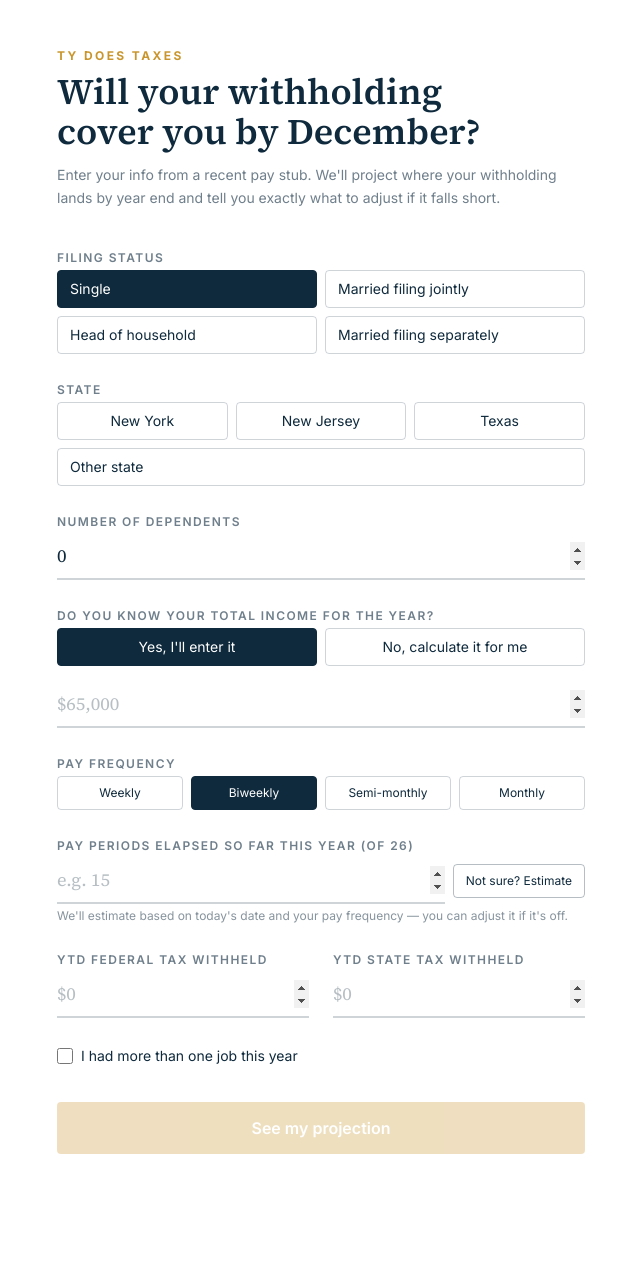
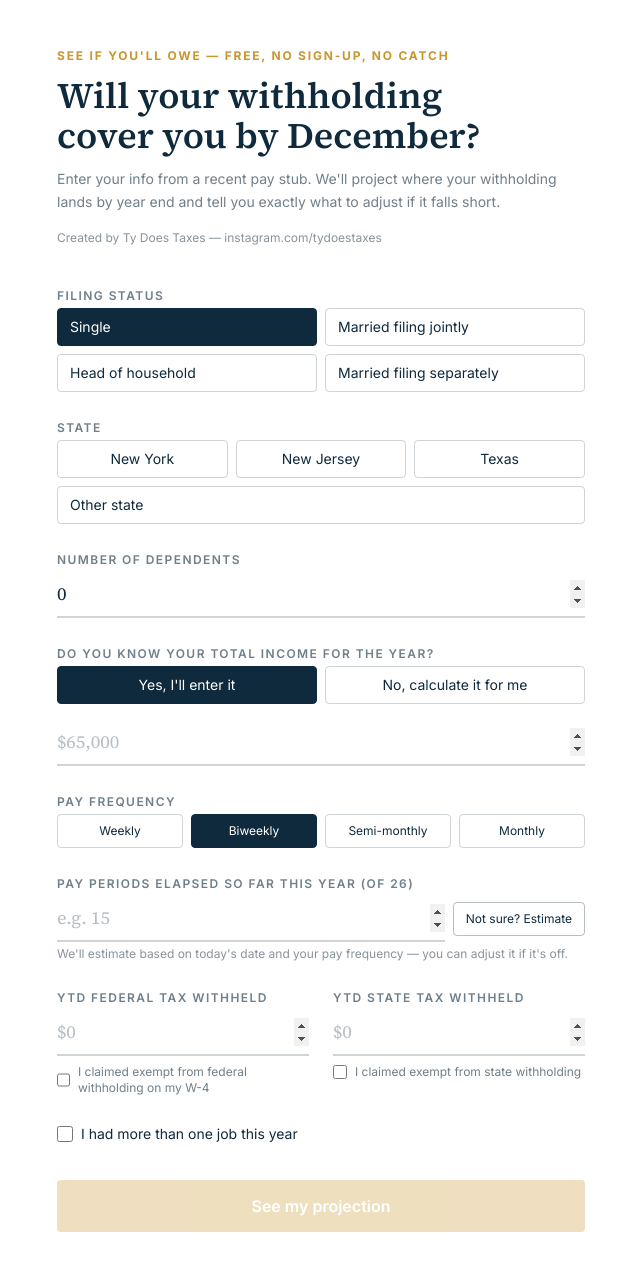
Before and after one commit to t3dwards88/Ty_Does_Taxes, a React (Vite) app: page / in a window 1280 px wide. Shown: the top 1270 px of the page, without its empty margins (319-959 px from the left). Before the commit the page ends 1202 px from the top, so only its background shows below. Built offline with nearby package versions, Linux system fonts and the light colour scheme.

Commit message:
Update App2.jsx
Changed name

```diff
--- a/src/App.jsx
+++ b/src/App.jsx
@@ -347,6 +347,8 @@ export default function WithholdingTracker() {
   const [payPeriodsElapsed, setPayPeriodsElapsed] = useState("");
   const [ytdFederalWithheld, setYtdFederalWithheld] = useState("");
   const [ytdStateWithheld, setYtdStateWithheld] = useState("");
+  const [isExemptFederal, setIsExemptFederal] = useState(false);
+  const [isExemptState, setIsExemptState] = useState(false);
 
   const [hasMultipleJobs, setHasMultipleJobs] = useState(false);
   const [additionalJobs, setAdditionalJobs] = useState([]);
@@ -397,16 +399,16 @@ export default function WithholdingTracker() {
     incomeReady &&
     Number(payPeriodsElapsed) > 0 &&
     Number(payPeriodsElapsed) <= totalPeriods &&
-    ytdFederalWithheld !== "" &&
-    (stateName === "Texas" || ytdStateWithheld !== "") &&
+    (isExemptFederal || ytdFederalWithheld !== "") &&
+    (stateName === "Texas" || isExemptState || ytdStateWithheld !== "") &&
     (!hasMultipleJobs || additionalJobs.length > 0);
 
   const results = useMemo(() => {
     if (step !== "results") return null;
     const income = effectiveIncome;
     const periodsElapsed = Number(payPeriodsElapsed);
-    const fedWithheldSoFar = Number(ytdFederalWithheld) + additionalJobsFedWithheld;
-    const stateWithheldSoFar = Number(ytdStateWithheld) + additionalJobsStateWithheld;
+    const fedWithheldSoFar = isExemptFederal ? 0 : Number(ytdFederalWithheld) + additionalJobsFedWithheld;
+    const stateWithheldSoFar = isExemptState ? 0 : Number(ytdStateWithheld) + additionalJobsStateWithheld;
 
     const { tax: fedLiability, ctc } = estimateFederalTax({
       grossIncome: income, filingStatus, dependents: Number(dependents)
@@ -415,10 +417,10 @@ export default function WithholdingTracker() {
       grossIncome: income, filingStatus, dependents: Number(dependents), stateName, isNYC
     });
 
-    const perPeriodFed = fedWithheldSoFar / periodsElapsed;
-    const perPeriodState = stateWithheldSoFar / periodsElapsed;
-    const projectedFed = perPeriodFed * totalPeriods;
-    const projectedState = perPeriodState * totalPeriods;
+    const perPeriodFed = isExemptFederal ? 0 : fedWithheldSoFar / periodsElapsed;
+    const perPeriodState = isExemptState ? 0 : stateWithheldSoFar / periodsElapsed;
+    const projectedFed = isExemptFederal ? 0 : perPeriodFed * totalPeriods;
+    const projectedState = isExemptState ? 0 : perPeriodState * totalPeriods;
 
     const periodsRemaining = totalPeriods - periodsElapsed;
 
@@ -428,18 +430,25 @@ export default function WithholdingTracker() {
     const fedRaisePerCheck = periodsRemaining > 0 ? fedGap / periodsRemaining : fedGap;
     const stateRaisePerCheck = periodsRemaining > 0 ? stateGap / periodsRemaining : stateGap;
 
+    // Flags for someone claiming exempt whose income suggests they'll actually owe something -
+    // exempt status is only valid if you expect zero tax liability for the year.
+    const fedExemptMismatch = isExemptFederal && fedLiability > 0;
+    const stateExemptMismatch = isExemptState && stateLiability > 0;
+
     return {
       income, fedLiability, stateLiability, ctc,
       projectedFed, projectedState,
       fedGap, stateGap,
       fedRaisePerCheck, stateRaisePerCheck,
       periodsRemaining, totalPeriods, periodsElapsed,
-      fedOnTrack: fedGap <= 0,
-      stateOnTrack: stateGap <= 0,
+      fedOnTrack: isExemptFederal ? !fedExemptMismatch : fedGap <= 0,
+      stateOnTrack: isExemptState ? !stateExemptMismatch : stateGap <= 0,
       hasStateTax: stateName !== "Texas" && stateName !== "" && !NO_INCOME_TAX_STATES.includes(stateName),
-      stateConfidence
+      stateConfidence,
+      isExemptFederal, isExemptState,
+      fedExemptMismatch, stateExemptMismatch
     };
-  }, [step, effectiveIncome, payPeriodsElapsed, ytdFederalWithheld, ytdStateWithheld, stateName, isNYC, filingStatus, dependents, totalPeriods, additionalJobsFedWithheld, additionalJobsStateWithheld]);
+  }, [step, effectiveIncome, payPeriodsElapsed, ytdFederalWithheld, ytdStateWithheld, stateName, isNYC, filingStatus, dependents, totalPeriods, additionalJobsFedWithheld, additionalJobsStateWithheld, isExemptFederal, isExemptState]);
 
   // FORMSPREE_ENDPOINT: replace with your own Formspree form URL.
   // See README.md step "Connect the state request form" for how to get one (it's free).
@@ -500,8 +509,8 @@ export default function WithholdingTracker() {
 
       <div className="max-w-xl mx-auto px-6 py-12">
         <header className="mb-10">
-          <div className="font-sans text-xs uppercase tracking-[0.2em] text-[#C9962E] font-bold mb-2">
-            Ty Does Taxes
+          <div className="font-sans text-xs uppercase tracking-[0.15em] text-[#C9962E] font-bold mb-3">
+            See If You'll Owe — Free, No Sign-Up, No Catch
           </div>
           <h1 className="font-serif text-3xl sm:text-4xl font-semibold leading-tight">
             Will your withholding<br />cover you by December?
@@ -509,6 +518,14 @@ export default function WithholdingTracker() {
           <p className="font-sans text-sm text-[#0F2A3D]/60 mt-3 leading-relaxed">
             Enter your info from a recent pay stub. We'll project where your withholding lands by year end and tell you exactly what to adjust if it falls short.
           </p>
+          <a
+            href="https://instagram.com/tydoestaxes"
+            target="_blank"
+            rel="noopener noreferrer"
+            className="font-sans text-xs text-[#0F2A3D]/50 mt-4 inline-block hover:text-[#C9962E] transition-colors"
+          >
+            Created by Ty Does Taxes — instagram.com/tydoestaxes
+          </a>
         </header>
 
         {step === "form" && (
@@ -791,20 +808,44 @@ export default function WithholdingTracker() {
             <div className={`grid gap-6 ${stateName === "Texas" ? "grid-cols-1" : "grid-cols-2"}`}>
               <div>
                 <label className={labelCls}>YTD federal tax withheld</label>
+                {isExemptFederal ? (
+                  <p className="font-serif text-sm text-[#0F2A3D]/50 py-2">Not applicable — claiming exempt</p>
+                ) : (
                   <input
                     type="number" value={ytdFederalWithheld}
                     onChange={(e) => setYtdFederalWithheld(e.target.value)}
                     className={inputCls} placeholder="$0"
                   />
+                )}
+                <label className="flex items-center gap-2 mt-2 font-sans text-xs text-[#0F2A3D]/60 cursor-pointer">
+                  <input
+                    type="checkbox" checked={isExemptFederal}
+                    onChange={(e) => setIsExemptFederal(e.target.checked)}
+                    className="accent-[#C9962E] w-3.5 h-3.5"
+                  />
+                  I claimed exempt from federal withholding on my W-4
+                </label>
               </div>
               {stateName !== "Texas" && (
                 <div>
                   <label className={labelCls}>YTD state tax withheld</label>
+                  {isExemptState ? (
+                    <p className="font-serif text-sm text-[#0F2A3D]/50 py-2">Not applicable — claiming exempt</p>
+                  ) : (
                     <input
                       type="number" value={ytdStateWithheld}
                       onChange={(e) => setYtdStateWithheld(e.target.value)}
                       className={inputCls} placeholder="$0"
                     />
+                  )}
+                  <label className="flex items-center gap-2 mt-2 font-sans text-xs text-[#0F2A3D]/60 cursor-pointer">
+                    <input
+                      type="checkbox" checked={isExemptState}
+                      onChange={(e) => setIsExemptState(e.target.checked)}
+                      className="accent-[#C9962E] w-3.5 h-3.5"
+                    />
+                    I claimed exempt from state withholding
+                  </label>
                 </div>
               )}
             </div>
@@ -938,7 +979,8 @@ function ResultsView({ results, stateName, isNYC, onBack, submitLead }) {
   const {
     fedLiability, stateLiability, projectedFed, projectedState,
     fedGap, stateGap, fedRaisePerCheck, stateRaisePerCheck,
-    periodsRemaining, fedOnTrack, stateOnTrack, hasStateTax, stateConfidence
+    periodsRemaining, fedOnTrack, stateOnTrack, hasStateTax, stateConfidence,
+    isExemptFederal, isExemptState, fedExemptMismatch, stateExemptMismatch
   } = results;
 
   const [email, setEmail] = useState("");
@@ -973,6 +1015,11 @@ function ResultsView({ results, stateName, isNYC, onBack, submitLead }) {
       </div>
 
       <Gauge label="Federal" projected={projectedFed} liability={fedLiability} onTrack={fedOnTrack} />
+      {fedExemptMismatch && (
+        <p className="font-sans text-xs text-[#C9962E] -mt-4 mb-6 leading-relaxed">
+          You marked exempt from federal withholding, but based on this income, you may actually owe federal tax this year. Exempt status is only accurate if you expect zero tax liability. Worth revisiting your W-4.
+        </p>
+      )}
       {hasStateTax && (
         <div>
           <Gauge
@@ -986,6 +1033,11 @@ function ResultsView({ results, stateName, isNYC, onBack, submitLead }) {
               {stateName} uses a rough estimated rate rather than real brackets, so treat this number as a wider-margin estimate.
             </p>
           )}
+          {stateExemptMismatch && (
+            <p className="font-sans text-xs text-[#C9962E] -mt-4 mb-6 leading-relaxed">
+              You marked exempt from state withholding, but based on this income, you may actually owe state tax this year. Worth revisiting your state withholding form.
+            </p>
+          )}
         </div>
       )}
 
@@ -997,15 +1049,33 @@ function ResultsView({ results, stateName, isNYC, onBack, submitLead }) {
           <div className="space-y-3 font-serif text-[15px] leading-relaxed">
             {!fedOnTrack && (
               <p>
+                {fedExemptMismatch ? (
+                  <>
+                    Since you're marked exempt, no federal tax is being withheld at all. Based on this income, revoking
+                    exempt status and having your employer withhold something is likely worth doing before year end.
+                  </>
+                ) : (
+                  <>
                     To close the federal gap of <strong>{fmt(fedGap)}</strong> over your remaining {periodsRemaining} pay period{periodsRemaining === 1 ? "" : "s"},
                     increase extra federal withholding by about <strong>{fmt(fedRaisePerCheck)}</strong> per paycheck.
                     This goes on line 4(c) of a new W-4 given to your employer.
+                  </>
+                )}
               </p>
             )}
             {hasStateTax && !stateOnTrack && (
               <p>
+                {stateExemptMismatch ? (
+                  <>
+                    Since you're marked exempt from state withholding, nothing is being withheld there either. Based on
+                    this income, revisiting that with your employer is likely worth doing before year end.
+                  </>
+                ) : (
+                  <>
                     To close the state gap of <strong>{fmt(stateGap)}</strong>, increase state withholding by about <strong>{fmt(stateRaisePerCheck)}</strong> per paycheck,
                     or ask your employer about your state's equivalent withholding adjustment form.
+                  </>
+                )}
               </p>
             )}
           </div>
```
Lines whose indentation alone changed are shown as unchanged.
